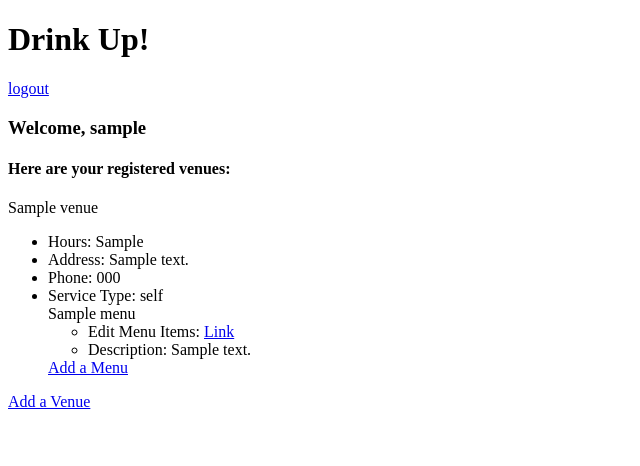
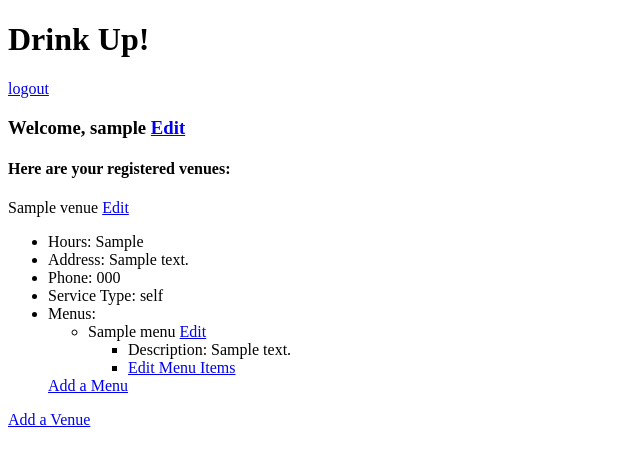
Before and after one commit to mkgilbert/drinkup-web, a Django app: page /user/home/1/ in a window 1280 px wide. Shown: the top 466 px of the page, without its empty margins (0-640 px from the left). Run offline with Django 3.2, Linux system fonts and the light colour scheme; tables that the repository leaves empty hold one stand-in row (values such as "Sample post").

Commit message:
Updated home for Venue, Menu, and User editing

```diff
--- a/templates/main/home.html
+++ b/templates/main/home.html
@@ -3,22 +3,25 @@
 {% block body %}
     <h1>Drink Up!</h1>
     <a href="/logout/">logout</a>
-    <h3>Welcome, {{ user.username }}</h3>
+    <h3>Welcome, {{ user.username }} <a href="edit-user/">Edit</a></h3>
     {% if venues %}
         <h4>Here are your registered venues:</h4>
         {% for venue in venues %}
-            {{ venue.name }}
+            {{ venue.name }} <a href="{{ venue.id }}/edit-venue/">Edit</a>
             <ul>
                 <li>Hours: {{ venue.hours }}</li>
                 <li>Address: {{ venue.address }}</li>
                 <li>Phone: {{ venue.phone }}</li>
                 <li>Service Type: {{ venue.service_type }}</li>
+                <li>Menus:</li>
             {% for menu in menus %}
                 {% if venue == menu.venue %}
-                    {{ menu.name }}
                     <ul>
-                        <li>Edit Menu Items: <a href="menu/{{ menu.id }}/">Link</a></li>
+                    <li>{{ menu.name }} <a href="menu/{{ menu.id }}/edit-menu/">Edit</a></li>
+                    <ul>
                         <li>Description: {{ menu.description }}</li></li>
+                        <li><a href="menu/{{ menu.id }}/">Edit Menu Items</a></li>
+                    </ul>
                     </ul>
                 {% endif %}
             {% endfor %}
```
